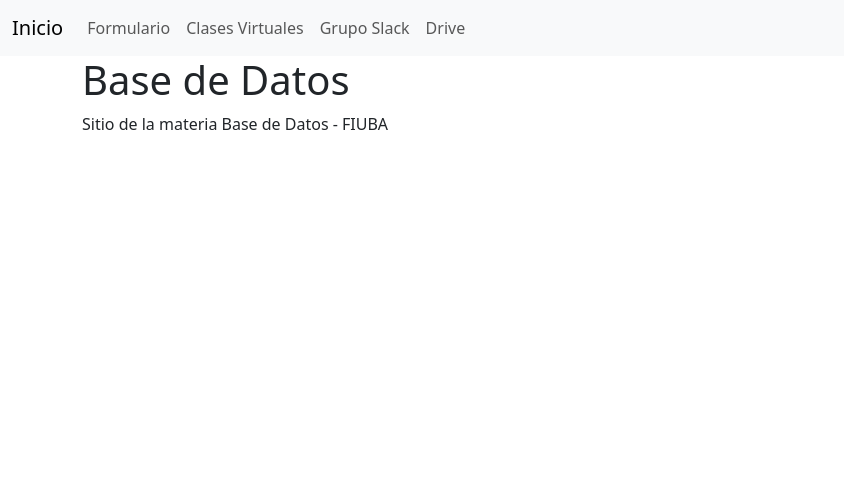
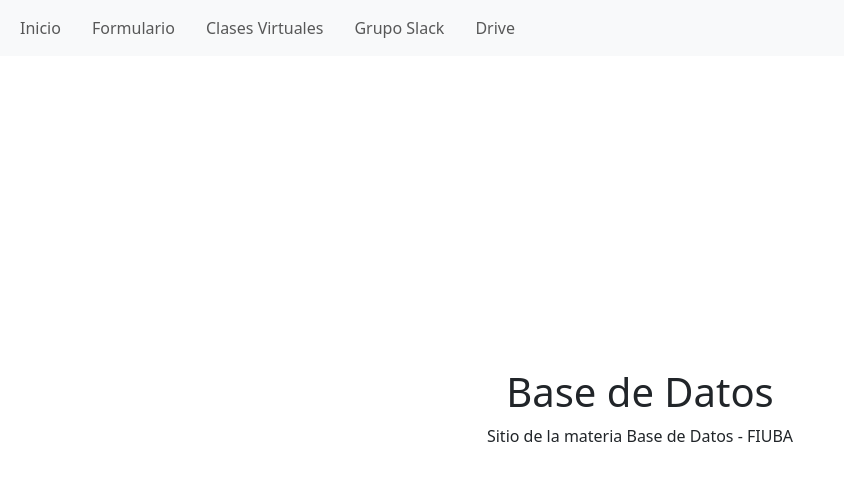
Before and after one commit to base-de-datos-fiuba/bdd-fiuba, a Jekyll site: the page built from index.md, in a window 1280 px wide. Shown: the top 481 px of the page, without its empty margins (0-844 px from the left). Built offline with Jekyll 4.4.1, drawn with Linux system fonts in a browser that asks for light colours.

Commit message:
fix page centering

```diff
--- a/_layouts/default.html
+++ b/_layouts/default.html
@@ -6,17 +6,29 @@
     <title>{{ page.title }}</title>
     <!-- Bootstrap CSS -->
     <link href="https://cdn.jsdelivr.net/npm/bootstrap@5.3.0-alpha1/dist/css/bootstrap.min.css" rel="stylesheet">
+    <style>
+        /* Centra la navbar */
+        .navbar {
+            justify-content: center; /* Centra todo el contenido */
+        }
+        .navbar-nav {
+            flex-direction: row; /* Hace que los enlaces estén en una línea horizontal */
+            gap: 15px; /* Espacio entre botones */
+        }
+    </style>
 </head>
 <body>
     <!-- Navbar -->
     <nav class="navbar navbar-expand-lg navbar-light bg-light">
         <div class="container-fluid">
-            <a class="navbar-brand" href="/">Inicio</a>
             <button class="navbar-toggler" type="button" data-bs-toggle="collapse" data-bs-target="#navbarNav" aria-controls="navbarNav" aria-expanded="false" aria-label="Toggle navigation">
                 <span class="navbar-toggler-icon"></span>
             </button>
             <div class="collapse navbar-collapse" id="navbarNav">
                 <ul class="navbar-nav">
+                    <li class="nav-item">
+                        <a class="nav-link" href="/">Inicio</a>
+                    </li>
                     <li class="nav-item">
                         <a class="nav-link" href="formulario-inicio.html">Formulario</a>
                     </li>
@@ -35,7 +47,7 @@
     </nav>
 
     <!-- Main Content -->
-    <div class="container main-content">
+    <div class="container main-content d-flex flex-column align-items-center justify-content-center" style="min-height: 80vh; text-align: center;">
         {{ content }}
     </div>
 
```
